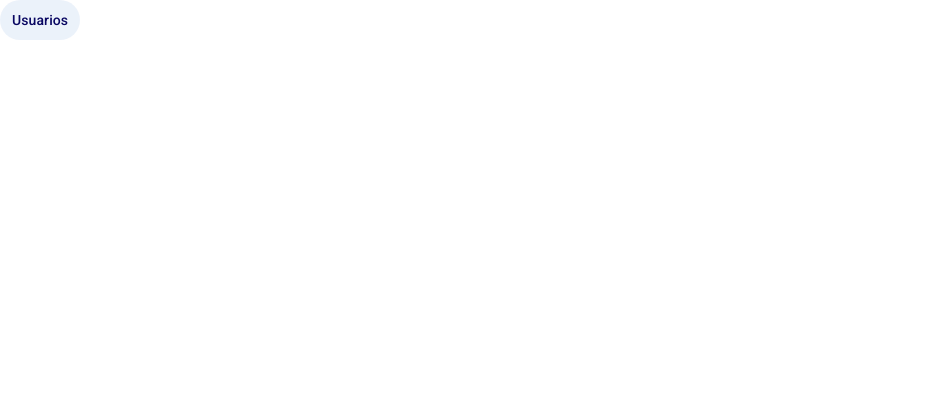
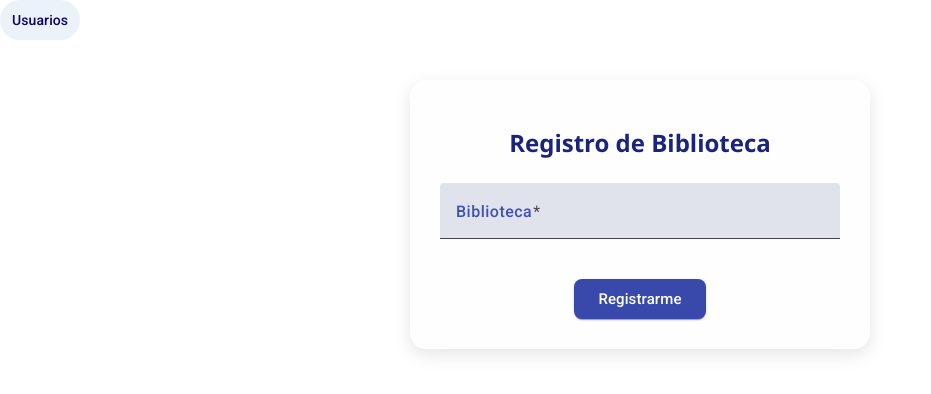
Before and after one commit to tadeodonaire/coopnovelFRONT, an Angular app: page /biblioteca/insertar in a window 1280 px wide. Before the commit this address led to /. Shown: the top 394 px of the page, without its empty margins (0-931 px from the left). Built offline with nearby package versions, Linux system fonts and the light colour scheme; no server answers.

Commit message:
version 1.0
tabla independiente biblioteca listar,registrar

```diff
--- /dev/null
+++ b/src/app/components/biblioteca/biblioteca.component.html
@@ -0,0 +1,4 @@
+<router-outlet></router-outlet>
+<div [hidden]="route.children.length !== 0">
+    <app-listar-bibliotecas></app-listar-bibliotecas>
+</div>
--- /dev/null
+++ b/src/app/components/biblioteca/crear-editar-biblioteca/crear-editar-biblioteca.component.css
@@ -0,0 +1,48 @@
+.registro-container {
+  max-width: 400px;
+  margin: 40px auto;
+  padding: 30px;
+  border-radius: 16px;
+  box-shadow: 0 6px 18px rgba(0, 0, 0, 0.1);
+  background-color: #fefefe;
+  font-family: 'Segoe UI', Tahoma, Geneva, Verdana, sans-serif;
+}
+
+h1 {
+  text-align: center;
+  color: #1a237e;
+  font-size: 24px;
+  margin-bottom: 24px;
+}
+
+.custom-form-field {
+  width: 100%;
+}
+
+.custom-form-field mat-label {
+  color: #3f51b5;
+  font-weight: 500;
+}
+
+.custom-form-field mat-error {
+  white-space: normal;
+  color: #e53935;
+  font-size: 13px;
+  margin-top: 4px;
+  line-height: 1.4;
+}
+
+.submit-button {
+  display: block;
+  margin: 20px auto 0;
+  padding: 8px 24px;
+  border-radius: 8px;
+  font-size: 15px;
+  background-color: #3949ab;
+  color: white;
+  transition: background-color 0.3s ease;
+}
+
+.submit-button:hover {
+  background-color: #303f9f;
+}
--- /dev/null
+++ b/src/app/components/biblioteca/crear-editar-biblioteca/crear-editar-biblioteca.component.html
@@ -0,0 +1,16 @@
+<div class="registro-container">
+  <h1>Registro de Biblioteca</h1>
+  <form [formGroup]="form" (submit)="aceptar()">
+    <mat-form-field appearance="fill" class="custom-form-field">
+      <mat-label>Biblioteca</mat-label>
+      <input matInput placeholder="Ejemplo: Ficción" formControlName="nombre" />
+      <mat-error *ngIf="form.get('nombre')?.hasError('required')">
+        El nombre de la biblioteca es obligatorio.
+      </mat-error>
+    </mat-form-field>
+
+    <button mat-raised-button color="primary" type="submit" class="submit-button">
+      Registrarme
+    </button>
+  </form>
+</div>
--- /dev/null
+++ b/src/app/components/biblioteca/crear-editar-biblioteca/crear-editar-biblioteca.component.ts
@@ -0,0 +1,53 @@
+import { ChangeDetectionStrategy, Component, OnInit } from '@angular/core';
+import { FormBuilder, FormControl, FormGroup, FormsModule, ReactiveFormsModule, Validators } from '@angular/forms';
+import { MatButtonModule } from '@angular/material/button';
+import { MatDatepickerModule } from '@angular/material/datepicker';
+import { MatFormFieldModule } from '@angular/material/form-field';
+import { MatInputModule } from '@angular/material/input';
+import { MatRadioModule } from '@angular/material/radio';
+import { MatSelectModule } from '@angular/material/select';
+import { Usuario } from '../../../models/usuarios';
+import { UsuariosService } from '../../../services/usuarios.service';
+import { Router } from '@angular/router';
+import { provideNativeDateAdapter} from '@angular/material/core';
+import { MatIconModule } from '@angular/material/icon';
+import { CommonModule } from '@angular/common';
+import { Biblioteca } from '../../../models/biblioteca';
+import { BibliotecaService } from '../../../services/biblioteca.service';
+
+@Component({
+  providers: [provideNativeDateAdapter()],
+  selector: 'app-crear-editar-biblioteca',
+  imports: [MatInputModule,MatIconModule,FormsModule, MatFormFieldModule, MatInputModule, ReactiveFormsModule, CommonModule, MatRadioModule, MatSelectModule, MatDatepickerModule, MatSelectModule, MatButtonModule],
+  templateUrl: './crear-editar-biblioteca.component.html',
+  styleUrl: './crear-editar-biblioteca.component.css'
+})
+export class CrearEditarBibliotecaComponent implements OnInit{
+
+  form: FormGroup = new FormGroup({});
+  Biblioteca: Biblioteca = new Biblioteca();
+
+  constructor(
+    private bS: BibliotecaService,
+    private formBuilder: FormBuilder,
+    private router: Router
+  ) {}
+  ngOnInit(): void {
+    this.form = this.formBuilder.group({
+      nombre: ['', Validators.required],
+    });
+  }
+  aceptar() {
+    if (this.form.valid) {
+      this.Biblioteca.bibNombre = this.form.value.nombre;
+
+      this.bS.insert(this.Biblioteca).subscribe(() => {
+        this.bS.list().subscribe((data) => {
+          this.bS.setList(data);
+        });
+      });
+    }
+    this.router.navigate(['biblioteca']);
+  }
+
+}
--- /dev/null
+++ b/src/app/components/biblioteca/listar-bibliotecas/listar-bibliotecas.component.html
@@ -0,0 +1,21 @@
+<div>
+    <h1>Listar biblioteca</h1>
+</div>
+<div>
+    <table mat-table [dataSource]="dataSource" class="mat-elevation-z8">
+
+    <ng-container matColumnDef="id">
+      <th mat-header-cell *matHeaderCellDef> ID </th>
+      <td mat-cell *matCellDef="let element"> {{element.idBiblioteca}} </td>
+    </ng-container>
+
+    <ng-container matColumnDef="nombre">
+      <th mat-header-cell *matHeaderCellDef> Nombre </th>
+      <td mat-cell *matCellDef="let element"> {{element.bibNombre}} </td>
+    </ng-container>
+
+    <tr mat-header-row *matHeaderRowDef="displayedColumns"></tr>
+    <tr mat-row *matRowDef="let row; columns: displayedColumns;"></tr>
+
+    </table>
+</div>
--- /dev/null
+++ b/src/app/components/biblioteca/listar-bibliotecas/listar-bibliotecas.component.ts
@@ -0,0 +1,30 @@
+import { CommonModule } from '@angular/common';
+import { Component, OnInit } from '@angular/core';
+import {MatTableDataSource, MatTableModule} from '@angular/material/table';
+import { RouterModule } from '@angular/router';
+import { Biblioteca } from '../../../models/biblioteca';
+import { BibliotecaService } from '../../../services/biblioteca.service';
+
+
+
+@Component({
+  selector: 'app-listar-bibliotecas',
+  imports: [CommonModule,MatTableModule,RouterModule],
+  templateUrl: './listar-bibliotecas.component.html',
+  styleUrl: './listar-bibliotecas.component.css'
+})
+export class ListarBibliotecasComponent implements OnInit{
+
+  dataSource:MatTableDataSource<Biblioteca>=new MatTableDataSource()
+  displayedColumns:string[]=["id","nombre"]
+
+  constructor(private bS:BibliotecaService) {}
+
+  ngOnInit(): void {
+    this.bS.list().subscribe(data=>{
+      this.dataSource = new MatTableDataSource(data)
+    })
+  }
+
+
+}
--- /dev/null
+++ b/src/app/models/biblioteca.ts
@@ -0,0 +1,4 @@
+export class Biblioteca {
+    idBiblioteca: number=0;
+    bibNombre: string="";
+}
--- /dev/null
+++ b/src/app/services/biblioteca.service.ts
@@ -0,0 +1,29 @@
+import { HttpClient } from '@angular/common/http';
+import { Injectable } from '@angular/core';
+import { Biblioteca } from '../models/biblioteca';
+import { environment } from '../../environments/environment';
+import { Subject } from 'rxjs';
+
+const base_url = environment.base;
+
+@Injectable({
+  providedIn: 'root'
+})
+export class BibliotecaService {
+    private url = `${base_url}/bibliotecas`;
+  private listaCambio=new Subject<Biblioteca[]>()
+
+  constructor(private http:HttpClient) { }
+    list() {
+    return this.http.get<Biblioteca[]>(this.url);
+  }
+  insert(a:Biblioteca){
+    return this.http.post(this.url,a)
+  }
+  setList(listaNueva:Biblioteca[]){
+    this.listaCambio.next(listaNueva)
+  }
+  getList(){
+    return this.listaCambio.asObservable()
+  }
+}
```
Also changed, not shown: src/app/app.routes.ts (+12 -1 lines), src/app/components/biblioteca/biblioteca.component.ts (added, +13 -0 lines), src/app/components/biblioteca/biblioteca.component.css (added), src/app/components/biblioteca/listar-bibliotecas/listar-bibliotecas.component.css (added).
